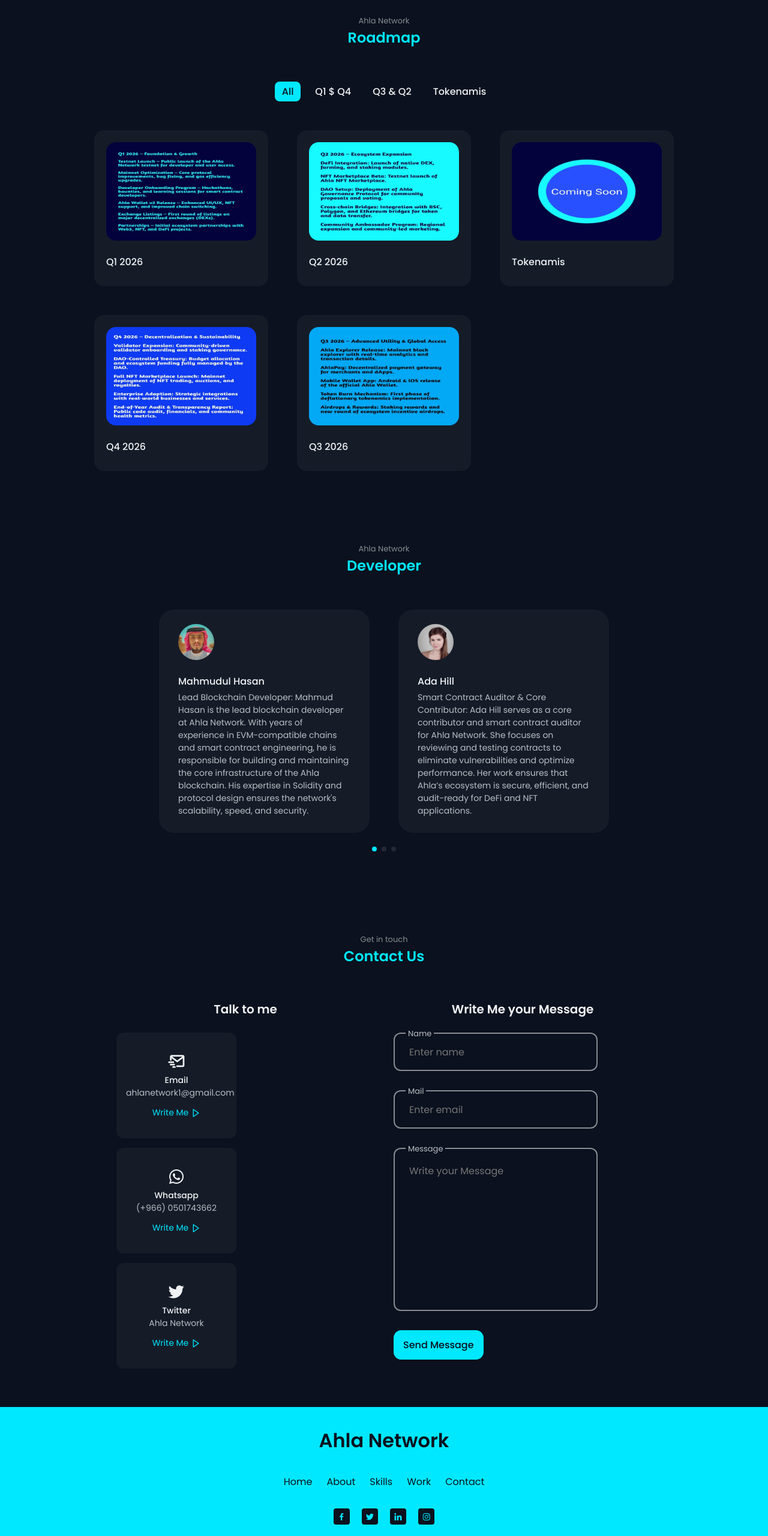
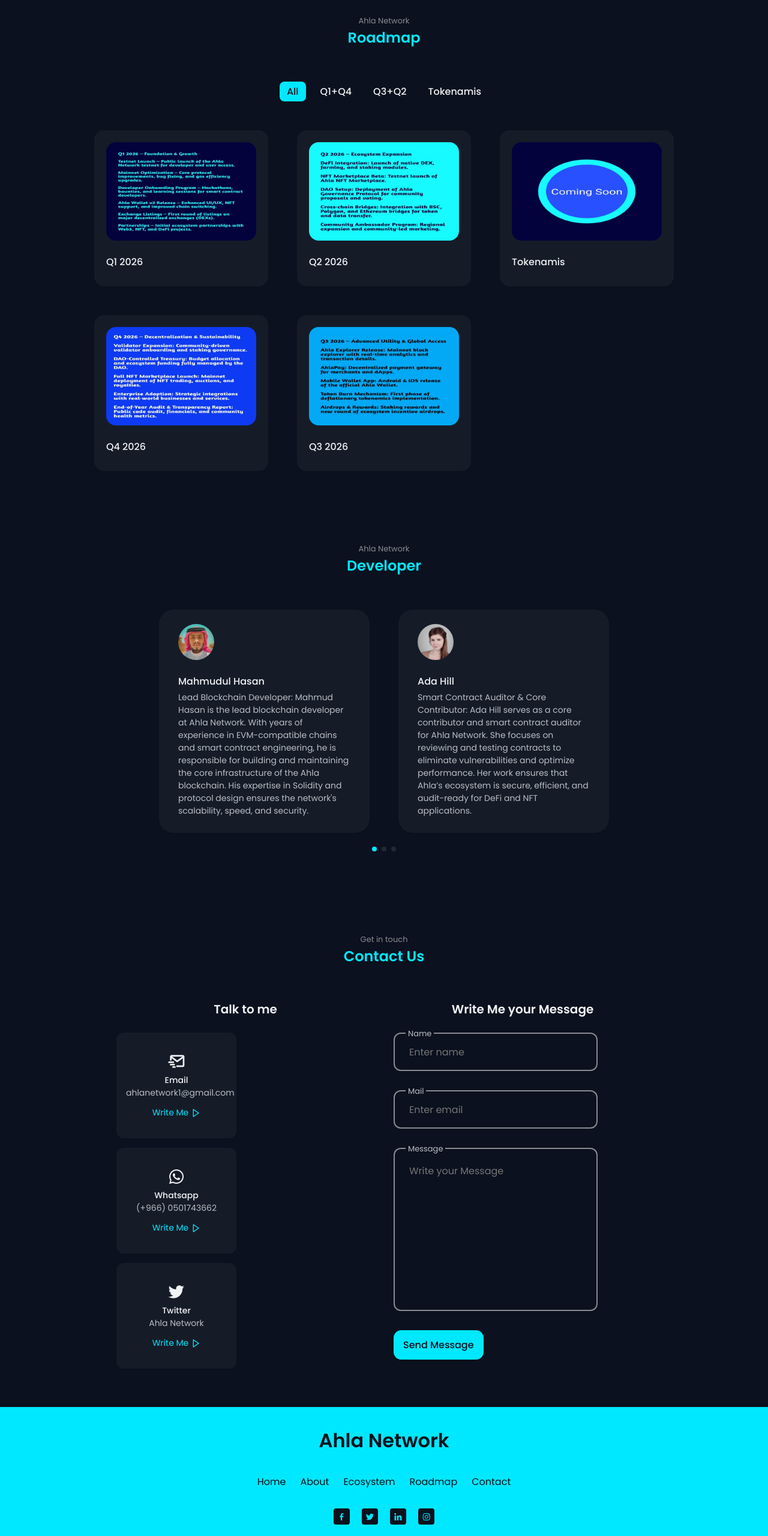
Before and after one commit to MdJisan11/Testing2, a plain HTML site: page index.html in a window 1280 px wide. Shown: the part 3620-6180 px from the top of the page at 60% size. Drawn offline with nearby package versions, Linux system fonts and the light colour scheme.

Commit message:
Update index.html

```diff
--- a/index.html
+++ b/index.html
@@ -507,8 +507,8 @@ Incentives & Airdrops – Token rewards, staking opportunities, and airdrops for
 
             <div class="work__filters">
                 <span class="work__item active-work" data-filter='all'>All</span>
-                <span class=" work__item" data-filter='.web'>Q1 $ Q4</span>
-                <span class=" work__item" data-filter='.movil'>Q3 & Q2</span>
+                <span class=" work__item" data-filter='.web'>Q1+Q4</span>
+                <span class=" work__item" data-filter='.movil'>Q3+Q2</span>
                 <span class=" work__item" data-filter='.design'>Tokenamis</span>
             </div>
 
@@ -700,10 +700,10 @@ Jessica Park leads the frontend development of Ahla Network’s dApps and interf
                     <a href="#about" class="footer__link">About</a>
                 </li>
                 <li class="footer__item">
-                    <a href="#skills" class="footer__link">Skills</a>
+                    <a href="#skills" class="footer__link">Ecosystem</a>
                 </li>
                 <li class="footer__item">
-                    <a href="#work" class="footer__link">Work</a>
+                    <a href="#work" class="footer__link">Roadmap</a>
                 </li>
                 <li class="footer__item">
                     <a href="#contact" class="footer__link">Contact</a>
```
